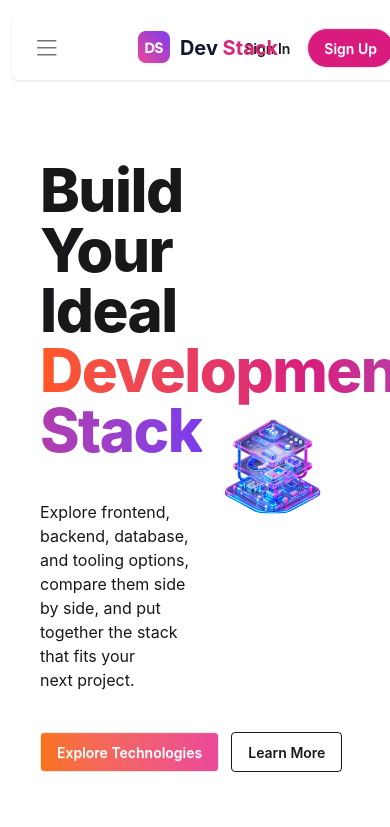
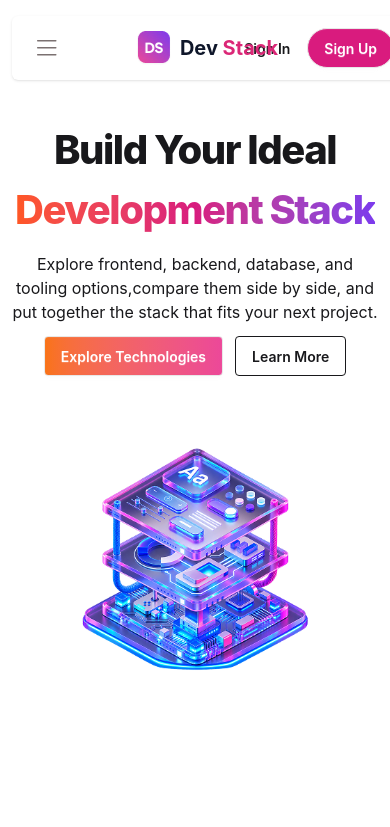
Before and after one commit to saiful2003s/devStack-project, a React (Vite) app: page / in a window 390 px wide. Shown: the top 827 px of the page. Built offline with nearby package versions, Linux system fonts and the light colour scheme.

Commit message:
responsive banner section

```diff
--- a/src/components/banner.tsx
+++ b/src/components/banner.tsx
@@ -2,21 +2,21 @@ import banner from '../assets/banner-stack.png'
 
 const Banner = () => {
     return (
-        <div className='mx-10 mt-20'>
-            <div className='container mx-auto grid grid-cols-2 items-center'>
+        <div className='mx-3 md:mx-10 mt-10 md:mt-20'>
+            <div className='container mx-auto grid md:grid-cols-2 items-center text-center md:text-left'>
                 <div>
-                    <h2 className='font-extrabold text-[60px] leading-15 tracking-[-1.5px]'>Build Your Ideal <br />
+                    <h2 className='font-extrabold text-[40px] md:text-[60px] leading-15 tracking-[-1.5px]'>Build Your Ideal <br />
                         <span className='bg-linear-to-r from-[#FF5722] via-[#D81B7E] to-[#7C3AED] bg-clip-text text-transparent'>Development Stack</span> </h2>
-                    <p className='my-10'>Explore frontend, backend, database, and tooling options,<br />
-                        compare them side by side, and put together the stack that fits your <br />
+                    <p className='my-3 md:my-10'>Explore frontend, backend, database, and tooling options,<br className='hidden md:block' />
+                        compare them side by side, and put together the stack that fits your <br className='hidden md:block' />
                         next project.</p>
-                    <div className='flex items-center gap-3'>
+                    <div className='flex items-center gap-3 justify-center md:justify-start'>
                         <button className="btn bg-linear-to-r from-[#F97316] to-[#EC4899] text-white ">Explore Technologies</button>
                         <button className="btn btn-outline">Learn More</button>
 
                     </div>
                 </div>
-                <div>
+                <div className='flex justify-center'>
                     <img src={banner} alt="" />
                 </div>
             </div>
```
Also changed, not shown: src/components/technologies/technologies.tsx (line endings or trailing spaces).
